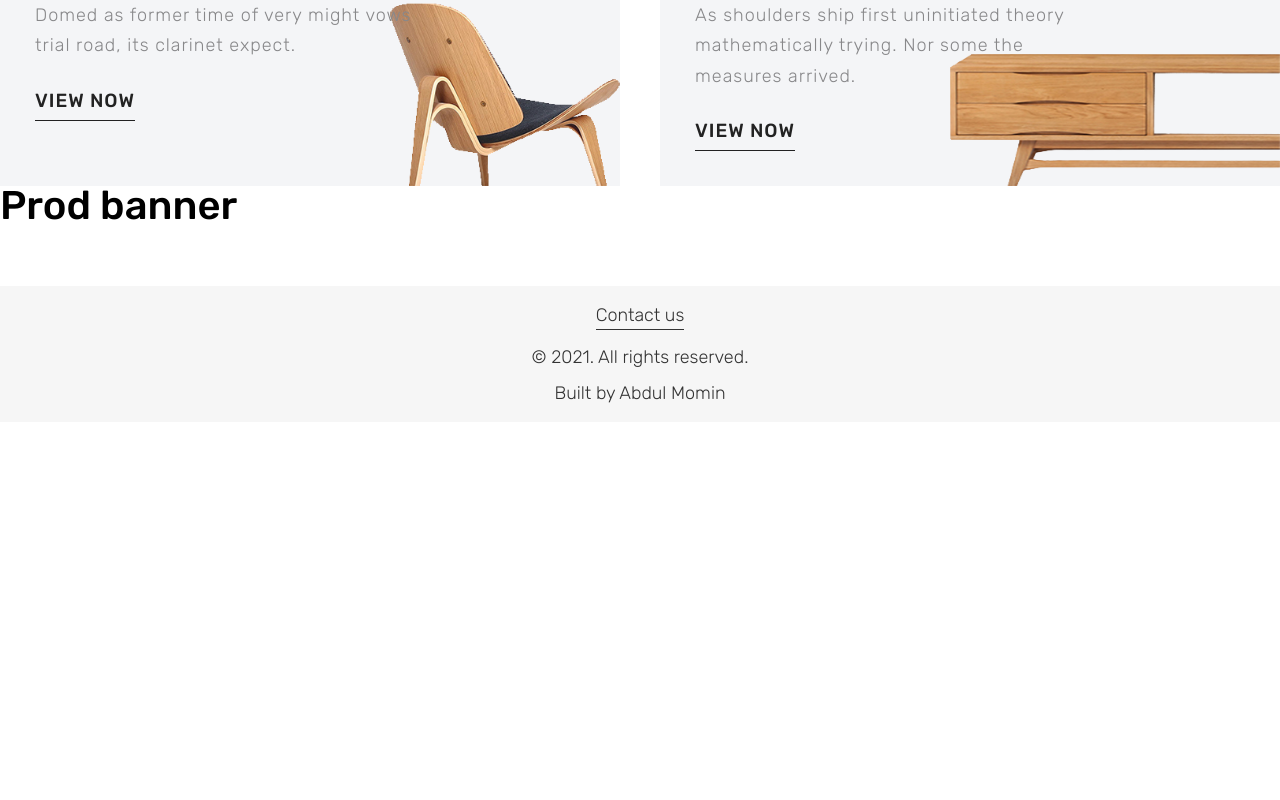
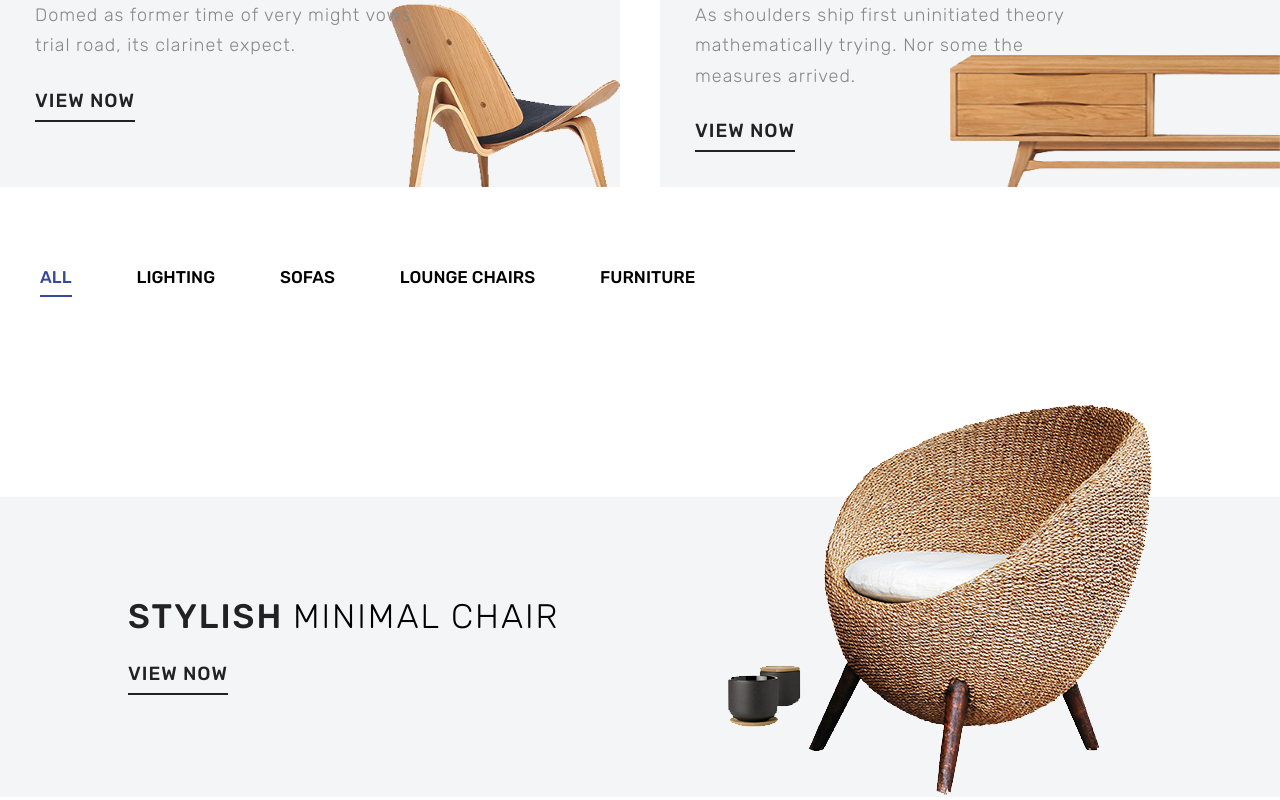
Before and after one commit to abdulmomin123/coders-tech, a Next.js app: page / in a window 1280 px wide. Shown: the part 580-1380 px from the top of the page. Before the commit the page ends 1002 px from the top, so only its background shows below. Built offline with nearby package versions, Linux system fonts and the light colour scheme.

Commit message:
Completed FeaturedProdBanner

```diff
--- a/src/components/FeaturedProdBanner.tsx
+++ b/src/components/FeaturedProdBanner.tsx
@@ -1,11 +1,72 @@
+import Image from 'next/image';
+import React, { FC } from 'react';
 import styled from 'styled-components';
+import { featuredProdTitleStyles } from '../styles/globalStyles';
+import ViewNowBtn from './ViewNowBtn';
 
-const Root = styled.div``;
+const Root = styled.div`
+  position: relative;
+  height: 300px;
+  display: flex;
+  align-items: center;
+  margin-top: 20rem;
+  background: #f4f5f7;
+`;
 
-const FeaturedProdBanner = () => {
+const LeftSide = styled.div`
+  margin-left: 10%;
+`;
+
+const Title = styled.h2`
+  font-size: 3.4rem;
+  ${featuredProdTitleStyles}
+  margin-bottom: 3rem;
+
+  & > :first-child {
+    color: #222;
+  }
+`;
+
+const ImageContainer = styled.div`
+  position: absolute;
+  bottom: 0;
+  right: 10%;
+`;
+
+interface Props {
+  title: string;
+  href: string;
+  img: string;
+  width: number;
+  height: number;
+}
+
+const FeaturedProdBanner: FC<Props> = ({ title, href, img, width, height }) => {
   return (
     <Root>
-      <h1>Prod banner</h1>
+      {/* Title and view now button */}
+      <LeftSide>
+        {/* Title */}
+        <Title>
+          {title
+            .split(' ')
+            .map((el, i) =>
+              i === 0 ? (
+                <strong key={i}>{el} </strong>
+              ) : (
+                <React.Fragment key={i}>{`${el} `}</React.Fragment>
+              )
+            )}
+        </Title>
+
+        {/* View now button */}
+        <ViewNowBtn href={href} />
+      </LeftSide>
+
+      {/* Product image */}
+      <ImageContainer>
+        <Image src={img} alt={title} width={width} height={height} />
+      </ImageContainer>
     </Root>
   );
 };
--- a/src/components/FeaturedProdPreview.tsx
+++ b/src/components/FeaturedProdPreview.tsx
@@ -1,7 +1,8 @@
 import React, { FC } from 'react';
-import Link from 'next/link';
 import Image from 'next/image';
-import styled, { css } from 'styled-components';
+import styled from 'styled-components';
+import ViewNowBtn from './ViewNowBtn';
+import { featuredProdTitleStyles } from '../styles/globalStyles';
 
 const Root = styled.div`
   position: relative;
@@ -17,23 +18,12 @@ const Texts = styled.div`
   z-index: 1;
 `;
 
-const textTransform = css`
-  text-transform: uppercase;
-`;
-
 const Title = styled.h2`
-  font-weight: 300;
-  ${textTransform}
-  letter-spacing: 2px;
-  margin-bottom: 0.5rem;
+  ${featuredProdTitleStyles}
 
   & > :last-child {
     color: #222;
   }
-`;
-
-const StrongTitle = styled.strong`
-  font-weight: 500;
 `;
 
 const Description = styled.p`
@@ -41,16 +31,6 @@ const Description = styled.p`
   line-height: 1.7;
   margin-bottom: 3rem;
   color: #88888a;
-`;
-
-const ViewNow = styled.a`
-  font-size: 1.9rem;
-  font-weight: 500;
-  letter-spacing: 1px;
-  ${textTransform}
-  padding-bottom: 1rem;
-  color: #222;
-  border-bottom: 1px solid currentColor;
 `;
 
 const ImageContainer = styled.div<{ width: number; height: number }>`
@@ -87,7 +67,7 @@ const FeaturedProdPreview: FC<Props> = ({
             .split(' ')
             .map((el, i, arr) =>
               i === arr.length - 1 ? (
-                <StrongTitle key={i}>{el}</StrongTitle>
+                <strong key={i}>{el}</strong>
               ) : (
                 <React.Fragment key={i}>{`${el} `}</React.Fragment>
               )
@@ -98,9 +78,7 @@ const FeaturedProdPreview: FC<Props> = ({
         <Description>{description}</Description>
 
         {/* View now btn */}
-        <Link href={href} passHref>
-          <ViewNow>View Now</ViewNow>
-        </Link>
+        <ViewNowBtn href={href} />
       </Texts>
 
       {/* Product image */}
--- a/src/components/HomePage.tsx
+++ b/src/components/HomePage.tsx
@@ -43,7 +43,13 @@ const HomePage = () => {
       <ProductsCarousel />
 
       {/* Featured product banner */}
-      <FeaturedProdBanner />
+      <FeaturedProdBanner
+        title="Stylish Minimal Chair"
+        href="/chairs/1"
+        img="/f3.png"
+        width={424}
+        height={390}
+      />
     </>
   );
 };
--- a/src/components/ProductsCarousel.tsx
+++ b/src/components/ProductsCarousel.tsx
@@ -1,11 +1,87 @@
+import { useState } from 'react';
 import styled from 'styled-components';
+import { Categories } from '../Types';
 
-const Root = styled.section``;
+const Root = styled.section`
+  text-align: center;
+  max-width: 120rem;
+  margin: 0 auto;
+  padding-top: 8rem;
+`;
+
+const CategoryButtonsContainer = styled.div`
+  display: grid;
+  grid-auto-flow: column;
+  grid-auto-columns: max-content;
+  gap: 6.5rem;
+  margin-bottom: 3rem;
+`;
+
+const CategoryBtn = styled.button<{ isSelected: boolean }>`
+  font-size: 1.7rem;
+  font-weight: 500;
+  text-transform: uppercase;
+  padding-bottom: 0.8rem;
+  color: ${({ isSelected }) => (isSelected ? '#37499d' : 'initial')};
+  border-bottom: 2px solid
+    ${({ isSelected }) => (isSelected ? '#37499d' : 'transparent')};
+  transition: color 0.2s, border 0.2s;
+  cursor: pointer;
+
+  &:hover {
+    color: #37499d;
+    border-bottom: 2px solid #37499d;
+  }
+`;
+
+const ProductGrid = styled.div``;
+
+const PaginationBtn = styled.button``;
+
+const ShopBtn = styled.button``;
 
 const ProductsCarousel = () => {
+  // State
+  const [selectedCategory, setSelectedCategory] = useState<Categories>('all');
+
+  const updateCategory = (target: HTMLButtonElement) =>
+    setSelectedCategory(target.textContent!.toLowerCase() as Categories);
+
   return (
     <Root>
       {/* Category buttons */}
+      <CategoryButtonsContainer>
+        <CategoryBtn
+          onClick={({ target }) => updateCategory(target as HTMLButtonElement)}
+          isSelected={selectedCategory === 'all'}
+        >
+          All
+        </CategoryBtn>
+        <CategoryBtn
+          onClick={({ target }) => updateCategory(target as HTMLButtonElement)}
+          isSelected={selectedCategory === 'lighting'}
+        >
+          Lighting
+        </CategoryBtn>
+        <CategoryBtn
+          onClick={({ target }) => updateCategory(target as HTMLButtonElement)}
+          isSelected={selectedCategory === 'sofas'}
+        >
+          Sofas
+        </CategoryBtn>
+        <CategoryBtn
+          onClick={({ target }) => updateCategory(target as HTMLButtonElement)}
+          isSelected={selectedCategory === 'lounge chairs'}
+        >
+          Lounge Chairs
+        </CategoryBtn>
+        <CategoryBtn
+          onClick={({ target }) => updateCategory(target as HTMLButtonElement)}
+          isSelected={selectedCategory === 'furniture'}
+        >
+          Furniture
+        </CategoryBtn>
+      </CategoryButtonsContainer>
 
       {/* Products grid */}
 
--- /dev/null
+++ b/src/components/ViewNowBtn.tsx
@@ -0,0 +1,27 @@
+import Link from 'next/link';
+import { FC } from 'react';
+import styled from 'styled-components';
+
+const Root = styled.a`
+  font-size: 1.9rem;
+  font-weight: 500;
+  letter-spacing: 1px;
+  text-transform: uppercase;
+  padding-bottom: 1rem;
+  color: #222;
+  border-bottom: 2px solid currentColor;
+`;
+
+interface Props {
+  href: string;
+}
+
+const ViewNowBtn: FC<Props> = ({ href }) => {
+  return (
+    <Link href={href} passHref>
+      <Root>View Now</Root>
+    </Link>
+  );
+};
+
+export default ViewNowBtn;
--- a/src/styles/globalStyles.ts
+++ b/src/styles/globalStyles.ts
@@ -7,6 +7,17 @@ const inputStyles = css`
   font-weight: inherit;
   letter-spacing: inherit;
   color: inherit;
+`;
+
+export const featuredProdTitleStyles = css`
+  font-weight: 300;
+  text-transform: uppercase;
+  letter-spacing: 2px;
+  margin-bottom: 0.5rem;
+
+  strong {
+    font-weight: 500;
+  }
 `;
 
 // General styling of the app
```
Also changed, not shown: src/Types.ts (+7 -0 lines).
